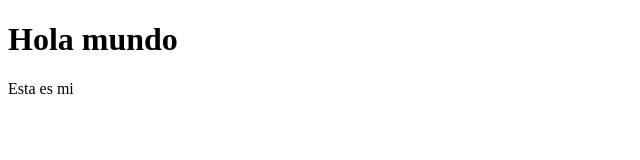
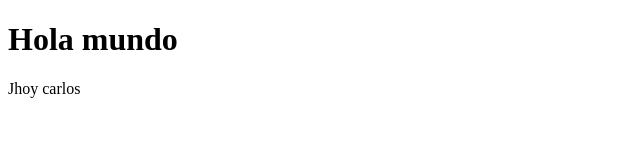
Before and after one commit to 71092450/hola-mundo, a plain HTML site: page index.html in a window 1280 px wide. Shown: the full height of the page, 0-640 px from the left. Drawn offline with Linux system fonts and the light colour scheme.

Commit message:
mi pagina

```diff
--- a/index.html
+++ b/index.html
@@ -8,6 +8,6 @@
 </head>
 <body>
     <h1> Hola mundo</h1>
-    <p>Esta es mi</p>
+    <p>Jhoy carlos</p>
 </body>
 </html>
```
